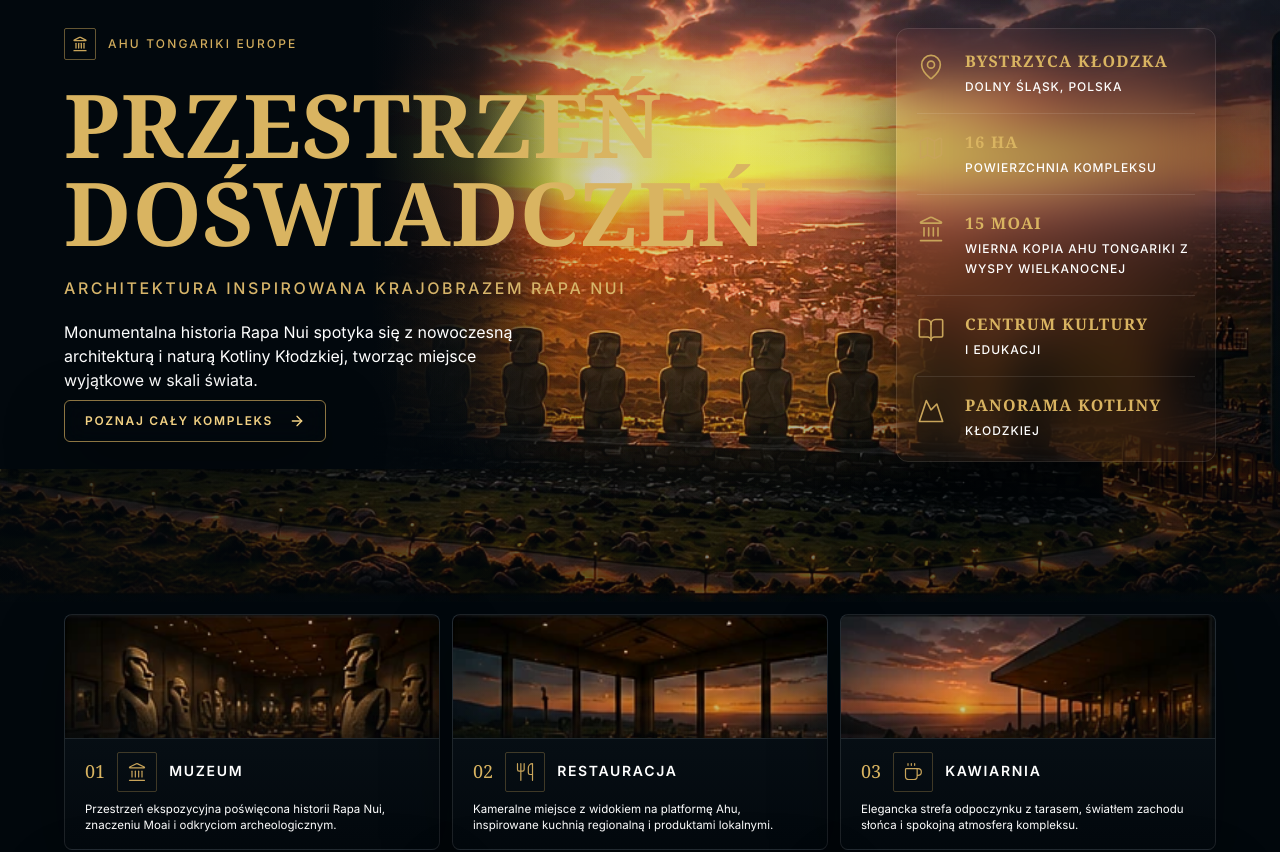
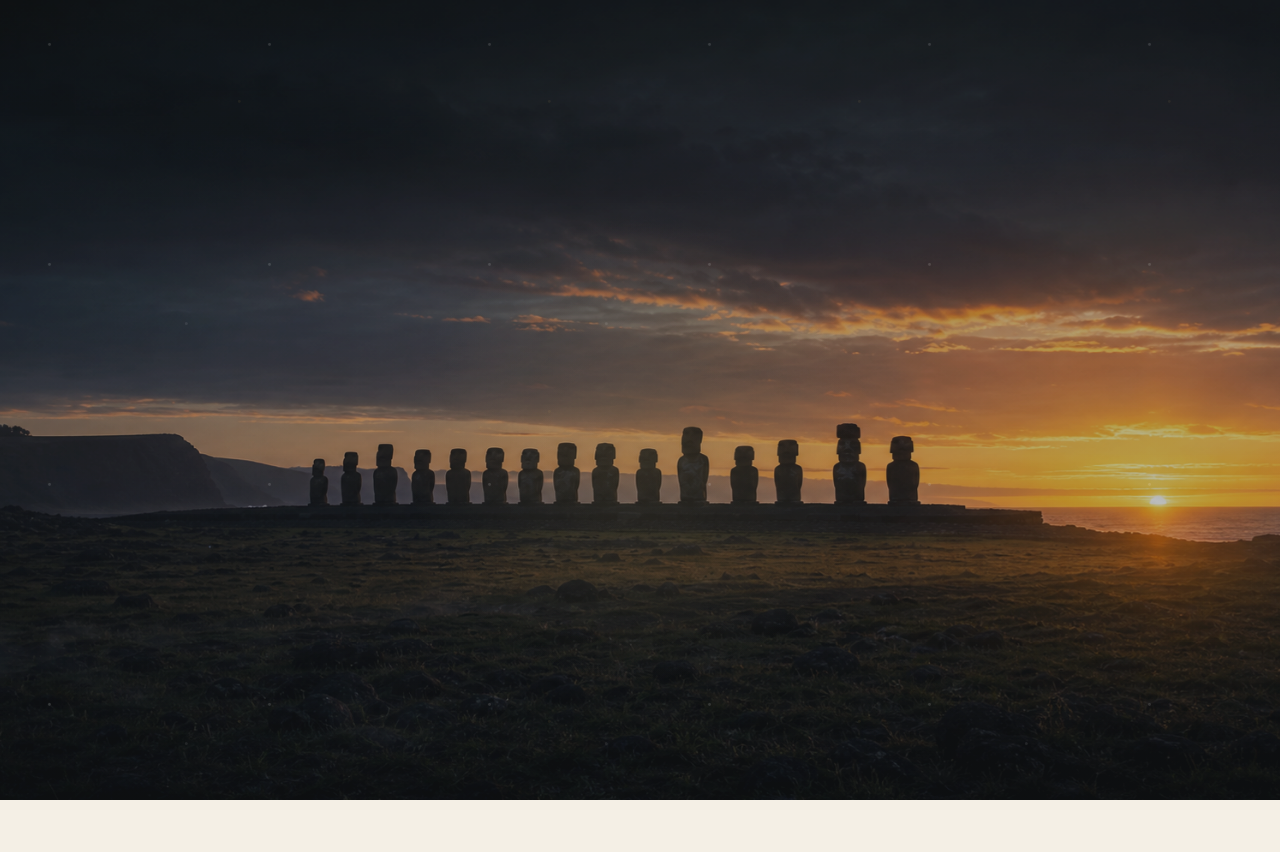
Before and after one commit to daniel333d/ahu-tongariki-europe, a Next.js app: page / in a window 1280 px wide. Shown: the top 852 px of the page. After the commit the page ends 800 px from the top, so only its background shows below. Built offline with nearby package versions, Linux system fonts and the light colour scheme.

Commit message:
Finalize accepted release

```diff
--- a/app/home-client.tsx
+++ b/app/home-client.tsx
@@ -2,6 +2,9 @@
 
 import Image from "next/image";
 import { type CSSProperties, type FormEvent, useEffect, useState } from "react";
+import { FeatureCards } from "../components/cards/FeatureCards";
+import { HeroSection as ExperienceHeroSection } from "../components/hero/HeroSection";
+import { MasterplanSection } from "../components/masterplan/MasterplanSection";
 import { languageOptions } from "./i18n";
 import { I18nProvider, useI18n } from "./i18n-provider";
 import {
@@ -60,6 +63,16 @@ function AhuTongarikiMiniature({ className = "" }: { className?: string }) {
       aria-hidden="true"
       className={className}
     />
+  );
+}
+
+function ExperienceSection() {
+  return (
+    <div id="przestrzen-doswiadczen" className="bg-[#02080d]" aria-label="Przestrzeń doświadczeń">
+      <ExperienceHeroSection />
+      <FeatureCards />
+      <MasterplanSection />
+    </div>
   );
 }
 
@@ -829,6 +842,7 @@ function HomeContent() {
                 src="/iorana-moai-rano-raraku.png"
                 alt={copy.iorana.imageAlt}
                 fill
+                loading="eager"
                 className="object-cover object-[63%_center] sm:object-center"
                 sizes="(min-width: 1024px) 1400px, 100vw"
               />
@@ -999,6 +1013,7 @@ function HomeContent() {
                 src="/ahu-tongariki-night.png"
                 alt={copy.night.imageAlt}
                 fill
+                loading="eager"
                 className="night-hero-image object-cover object-[52%_center] sm:object-center"
                 sizes="(min-width: 1024px) 1400px, 100vw"
               />
@@ -1109,6 +1124,8 @@ function HomeContent() {
           </div>
         </div>
       </section>
+
+      <ExperienceSection />
 
       <section id="kontakt" className="bg-ivory px-6 py-28 sm:py-32 lg:px-10">
         <div className="mx-auto grid max-w-[1400px] gap-12 lg:grid-cols-[0.75fr_1.25fr]">
--- a/app/layout.tsx
+++ b/app/layout.tsx
@@ -1,25 +1,16 @@
 import "./globals.css";
-import type { Metadata } from "next";
 import { headers } from "next/headers";
+import { Cinzel } from "next/font/google";
 import { isLanguageCode } from "./i18n";
 
-export const metadata: Metadata = {
-  title: "Ahu Tongariki Europe | Przestrzeń doświadczeń",
-  description:
-    "Koncepcja Ahu Tongariki Europe w Bystrzycy Kłodzkiej: 15 Moai, centrum kultury, edukacji i doświadczeń turystycznych.",
-  metadataBase: new URL("https://ahutongariki.pl"),
-  openGraph: {
-    title: "Ahu Tongariki Europe",
-    description:
-      "Premium presentation of Ahu Tongariki Europe: architecture, culture, education and tourism inspired by Rapa Nui heritage.",
-    url: "https://ahutongariki.pl",
-    siteName: "Ahu Tongariki Europe",
-    type: "website"
-  }
-};
+const cinzel = Cinzel({
+  subsets: ["latin"],
+  weight: ["600", "700"],
+  variable: "--font-polynesian",
+});
 
 export default async function RootLayout({
-  children
+  children,
 }: Readonly<{
   children: React.ReactNode;
 }>) {
@@ -28,7 +19,7 @@ export default async function RootLayout({
   const lang = isLanguageCode(headerLanguage) ? headerLanguage : "pl";
 
   return (
-    <html lang={lang}>
+    <html lang={lang} className={cinzel.variable}>
       <body className="font-sans">{children}</body>
     </html>
   );
--- a/app/page.tsx
+++ b/app/page.tsx
@@ -1,15 +1,18 @@
-import { FeatureCards } from "../components/cards/FeatureCards";
-import { HeroSection } from "../components/hero/HeroSection";
-import { HistorySection } from "../components/history/HistorySection";
-import { MasterplanSection } from "../components/masterplan/MasterplanSection";
+import type { Metadata } from "next";
+import HomeClient from "./home-client";
+import { getLanguageMetadata, getStructuredData } from "./seo";
+
+export const metadata: Metadata = getLanguageMetadata("pl");
 
 export default function Page() {
   return (
-    <main className="min-h-screen overflow-hidden bg-[#02080d] text-white">
-      <HeroSection />
-      <FeatureCards />
-      <MasterplanSection />
-      <HistorySection />
-    </main>
+    <>
+      <script
+        type="application/ld+json"
+        suppressHydrationWarning
+        dangerouslySetInnerHTML={{ __html: JSON.stringify(getStructuredData("pl")) }}
+      />
+      <HomeClient />
+    </>
   );
 }
--- a/components/masterplan/MasterplanMap.tsx
+++ b/components/masterplan/MasterplanMap.tsx
@@ -19,6 +19,7 @@ export function MasterplanMap({ activeId, onSelect }: MasterplanMapProps) {
         src={assets.masterplan.aerial}
         alt=""
         fill
+        loading="eager"
         sizes="(min-width: 1024px) 60vw, 100vw"
         className="scale-[0.92] object-cover brightness-[1.14] contrast-[1.12] saturate-[1.06]"
       />
--- a/components/masterplan/MasterplanSection.tsx
+++ b/components/masterplan/MasterplanSection.tsx
@@ -11,7 +11,7 @@ export function MasterplanSection() {
 
   const activeObject = useMemo(
     () => masterplanObjects.find((object) => object.id === activeId) ?? masterplanObjects[0],
-    [activeId]
+    [activeId],
   );
 
   return (
@@ -26,10 +26,10 @@ export function MasterplanSection() {
             <br />
             kompleksu
           </p>
-          <p className="text-white/78 mt-7 text-sm leading-7 2xl:mt-6 2xl:text-[0.82rem] 2xl:leading-6">
+          <p className="mt-7 text-sm leading-7 text-white/78 2xl:mt-6 2xl:text-[0.82rem] 2xl:leading-6">
             Interaktywny plan kompleksu. Wybierz budynek, aby zobaczyć szczegóły i wizualizację wnętrz.
           </p>
-          <div className="text-white/76 mt-8 space-y-4 text-sm 2xl:mt-7 2xl:space-y-3 2xl:text-[0.82rem]">
+          <div className="mt-8 space-y-4 text-sm text-white/76 2xl:mt-7 2xl:space-y-3 2xl:text-[0.82rem]">
             <div className="flex items-center gap-4">
               <span className="h-px w-8 bg-[#d9b461]" />
               Ścieżki główne
```
Also changed, not shown: public/assets/ui/fallback-image.webp.
